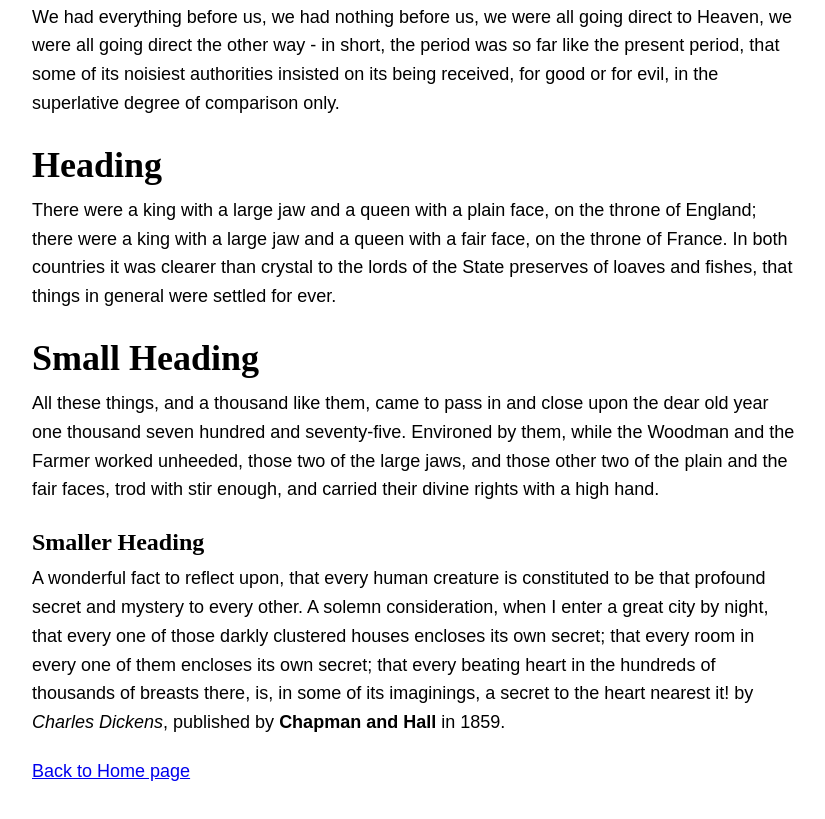
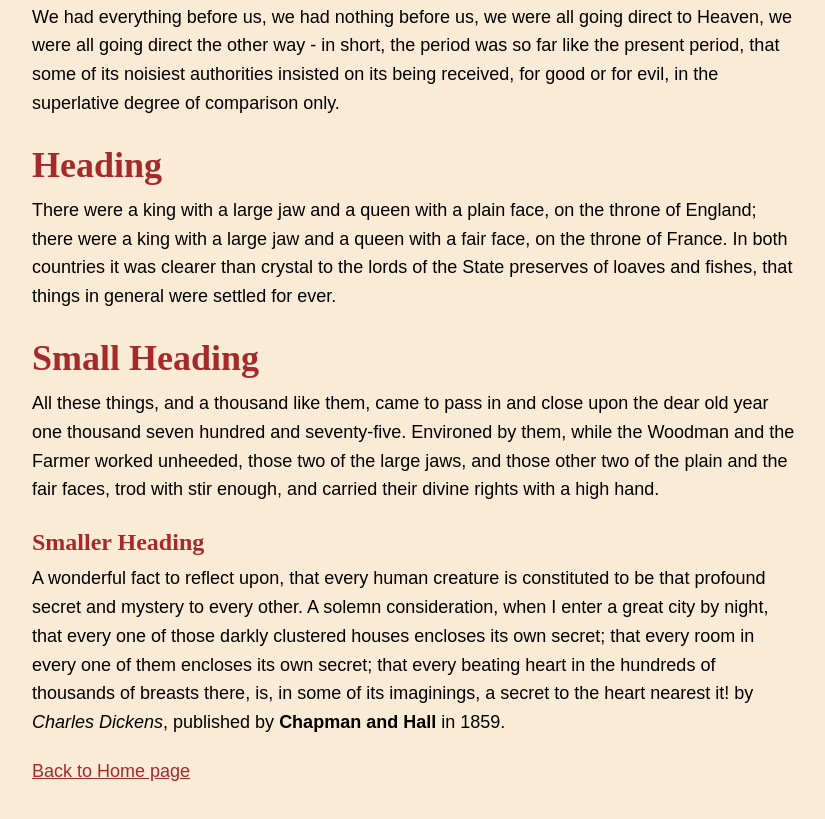
Before and after one commit to Gagimenne/Gagimenne.github.io, a plain HTML site: page exercises/page-1.html in a window 1280 px wide. Shown: the part 313-1132 px from the top of the page, without its empty margins (224-1049 px from the left). Drawn offline with Linux system fonts and the light colour scheme.

Commit message:
Add files via upload

```diff
--- a/assets/css/global.css
+++ b/assets/css/global.css
@@ -10,6 +10,9 @@ img { width: 100%; height: auto; display: block }
 input, button, textarea, select { font: inherit }
 
 /* ================= ENDS ================ */
+
+body { background-color: lightgreen; }
+
 @media (min-width: 768px) {
     body { padding: 4% 20% }
  }
@@ -50,3 +53,5 @@ p {
     font-size: 20px;
     margin-bottom: 16px;
 }
+
+a { color: darkgreen; }
--- a/exercises/assets/css/style-1.css
+++ b/exercises/assets/css/style-1.css
@@ -8,6 +8,9 @@ body { line-height: 1.5; min-height: 100vh }
 @media (min-width: 768px ) { body { text-rendering: optimizeLegibility } }
 img { width: 100%; height: auto; display: block }
 input, button, textarea, select { font: inherit }
+
+
+body { background-color: antiquewhite; }
 
 @media (min-width: 768px) {
     body { padding: 4% 20% }
@@ -23,17 +26,21 @@ h1 {
     font-weight: normal;
     letter-spacing: -2px;
     margin-bottom: 32px;
+    color: brown;
 }
 
 h2 {
     font-size: 36px;
     margin-bottom: 4px;
+    color: brown;
 }
 
 h3 {
     font-size: 24px;
     margin-bottom: 4px;
+    color: brown;
 }
+
 
 p {
     font-size: 18px;
@@ -41,3 +48,5 @@ p {
     line-height: 1.6;
     margin-bottom: 20px;
 }
+
+a { color: brown; }
--- a/exercises/assets/css/style-2.css
+++ b/exercises/assets/css/style-2.css
@@ -10,6 +10,9 @@ img { width: 100%; height: auto; display: block }
 input, button, textarea, select { font: inherit }
 
 /* ================= ENDS ================ */
+
+body { background-color: purple; }
+
 @media (min-width: 768px) {
     body { padding: 4% 20% }
  }
@@ -24,6 +27,7 @@ h1 {
     text-align: center;
     font-weight: normal;
     letter-spacing: 4px;
+    color: white;
 }
 
 h2 {
@@ -31,6 +35,7 @@ h2 {
     margin-bottom: 4px;
     margin-top: 54px;
     text-transform: uppercase;
+    color: white;
 }
 
 p {
@@ -38,4 +43,6 @@ p {
     font-family: sans-serif;
     line-height: 1.6;
     margin-bottom: 20px;
+    color: white;
 }
+a { color: white; }
--- a/exercises/assets/css/style-3.css
+++ b/exercises/assets/css/style-3.css
@@ -8,6 +8,9 @@ body { line-height: 1.5; min-height: 100vh }
 @media (min-width: 768px ) { body { text-rendering: optimizeLegibility } }
 img { width: 100%; height: auto; display: block }
 input, button, textarea, select { font: inherit }
+
+
+body { background-color: lightblue; }
 @media (min-width: 768px) {
     section { padding: 4% 20% }
  }
@@ -20,6 +23,7 @@ input, button, textarea, select { font: inherit }
 h2 {
     font-size: 56px;
     margin-bottom: 4px;
+    color: blue;
 }
 
 h3 {
@@ -31,3 +35,4 @@ p {
     font-size: 24px;
     margin-bottom: 16px
 }
+a { color: blue; }
```
Also changed, not shown: index.html (+1 -1 lines).
